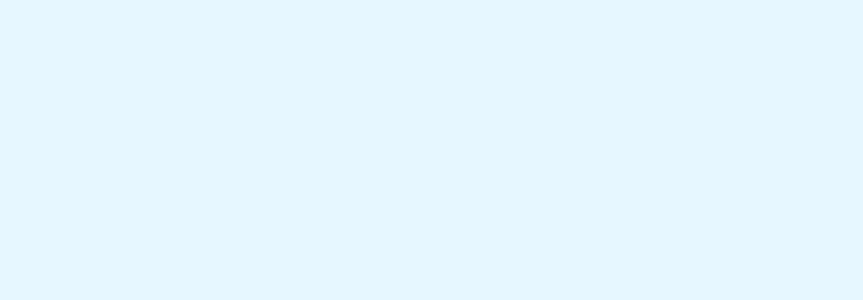
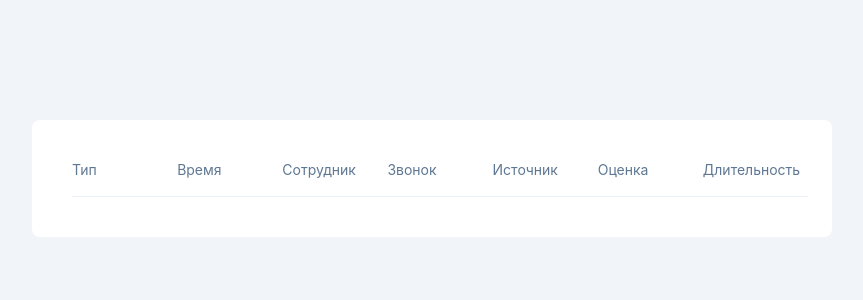
Before and after one commit to electra777/skilla-test-task, a React (Vite) app: page / in a window 1280 px wide. Shown: the top 300 px of the page, without its empty margins (208-1071 px from the left). Built offline with nearby package versions, Linux system fonts and the light colour scheme.

Commit message:
added Table

```diff
--- a/package.json
+++ b/package.json
@@ -10,6 +10,7 @@
     "preview": "vite preview"
   },
   "dependencies": {
+    "clsx": "^2.1.1",
     "react": "^18.3.1",
     "react-dom": "^18.3.1",
     "sass": "^1.79.4"
--- a/src/App.tsx
+++ b/src/App.tsx
@@ -1,9 +1,12 @@
 import './App.module.scss';
+import Table from './pages/Table/Table';
 
 function App() {
 	return (
 		<div className="wrapper">
-			<div className="container"></div>
+			<div className="container">
+				<Table />
+			</div>
 		</div>
 	);
 }
--- a/src/index.scss
+++ b/src/index.scss
@@ -15,7 +15,7 @@ body {
   line-height: 1.6;
   overflow-x: hidden;
   color: #000;
-  background-color: #E7F6FF;
+  background-color: #F1F4F9;
 }
 
 a,
@@ -85,13 +85,12 @@ input[type='submit'] {
 
 .wrapper {
   height: 100vh;
-  padding: 85px 0;
+  padding: 120px 240px;
 }
 
 .container {
   background: #fff;
-  box-shadow: 0px 10px 20px rgba(0, 0, 0, 0.04);
-  border-radius: 20px;
+  border-radius: 8px;
   max-width: 1080px;
   margin: 0 auto;
 }
--- /dev/null
+++ b/src/pages/Table/Table.module.scss
@@ -0,0 +1,14 @@
+.table {
+  color: #5E7793;
+  font-size: 14px;
+  line-height: 20px;
+  padding: 24px 24px 40px 40px;
+}
+
+.tableItem {
+  display: grid;
+  grid-template-columns: repeat(7, 1fr);
+  justify-content: space-between;
+  border-bottom: 1px solid #EAF0FA;
+  padding: 16px 0;
+}
--- /dev/null
+++ b/src/pages/Table/Table.tsx
@@ -0,0 +1,19 @@
+import styles from './Table.module.scss';
+
+const Table = () => {
+	return (
+		<div className={styles.table}>
+			<div className={styles.tableItem}>
+				<div className={styles.type}>Тип</div>
+				<div className={styles.time}>Время</div>
+				<div className={styles.employee}>Сотрудник</div>
+				<div className={styles.call}>Звонок</div>
+				<div className={styles.sourse}>Источник</div>
+				<div className={styles.grade}>Оценка</div>
+				<div className={styles.duration}>Длительность</div>
+			</div>
+		</div>
+	);
+};
+
+export default Table;
```
Also changed, not shown: 1 other file (tests, documents, lock files or other folders).
